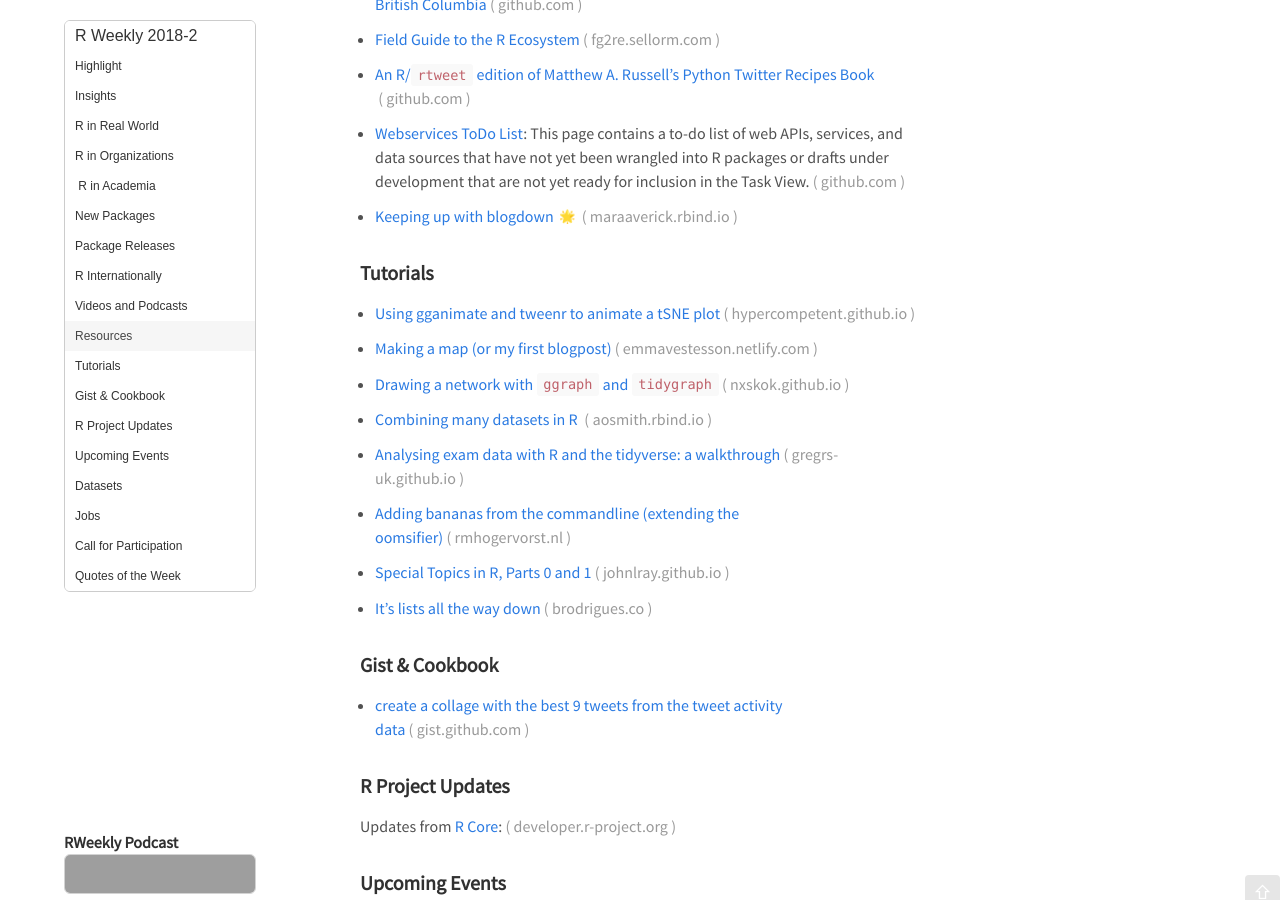
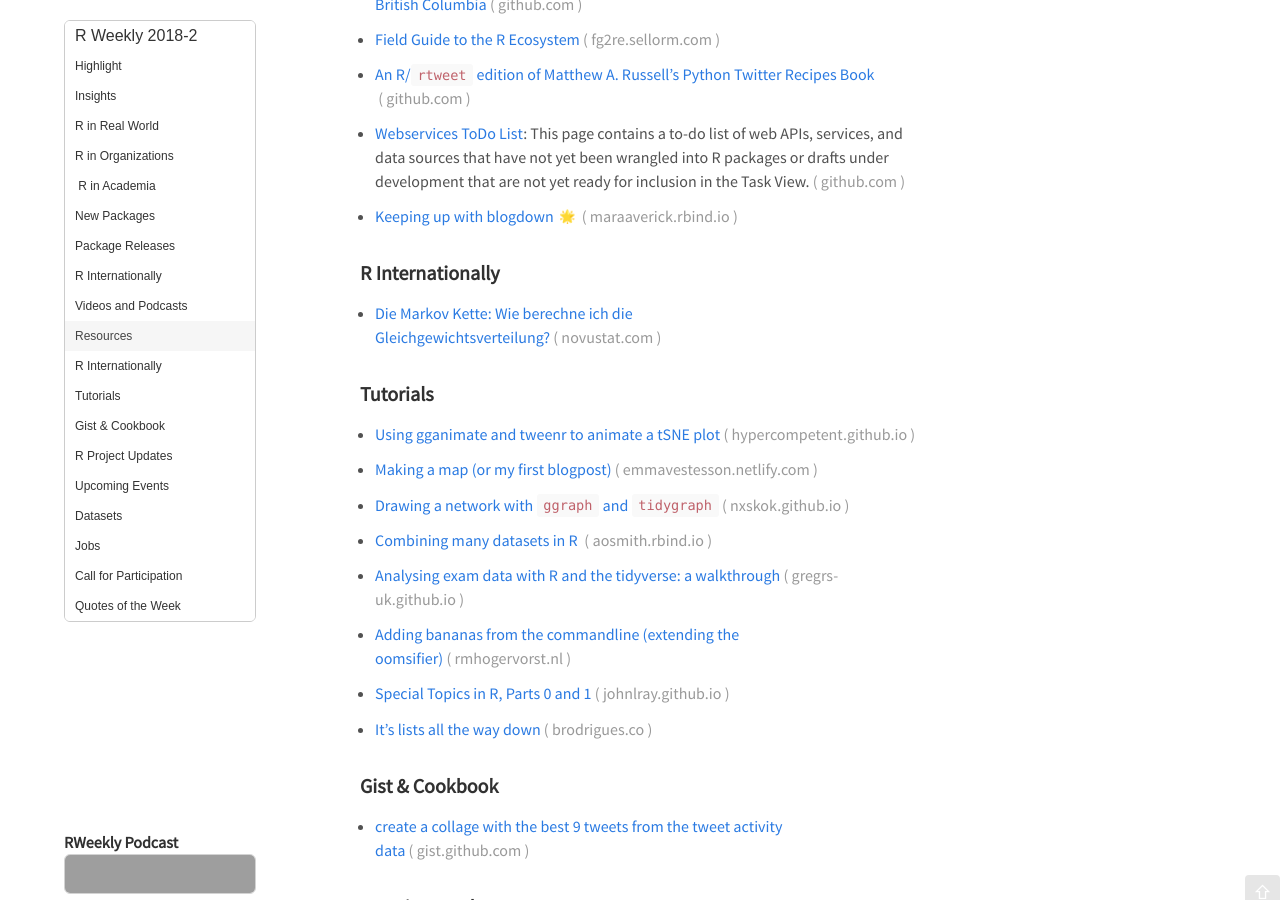
Before and after one commit to rweekly/rweekly.org, a Jekyll site: the page built from draft.md, in a window 1280 px wide and 900 px high, scrolled down 1867 px. Built offline with Jekyll 4.4.1, drawn with Linux system fonts in a browser that asks for light colours; emoji names are drawn with the system emoji font; comment, search, counter and statistics services are not loaded; grey boxes are pictures that could not be loaded.

Commit message:
Update draft.md

```diff
--- a/draft.md
+++ b/draft.md
@@ -99,6 +99,10 @@ Release Date: 2018-1-8
 
 + [Keeping up with blogdown 🌟 ](https://maraaverick.rbind.io/2017/10/keeping-up-with-blogdown/)
 
+### R Internationally
+
++ [Die Markov Kette: Wie berechne ich die Gleichgewichtsverteilung?](https://novustat.com/statistik-blog/markov-kette-gleichgewichtsverteilung.html)
+
 ###  Tutorials
 
 + [Using gganimate and tweenr to animate a tSNE plot](https://hypercompetent.github.io/post/gganimate-tweenr-tsne-plot/)
```
